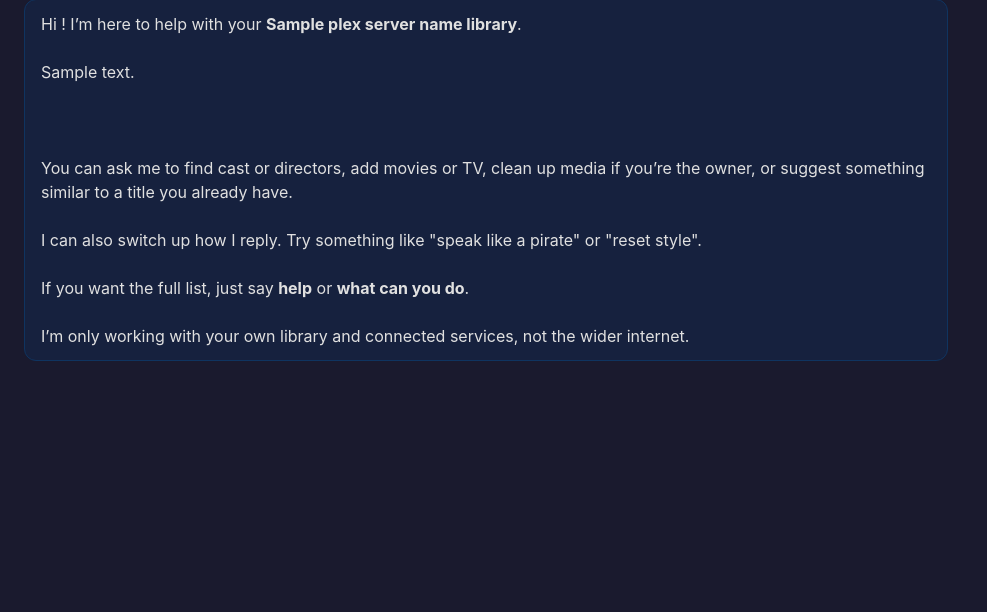
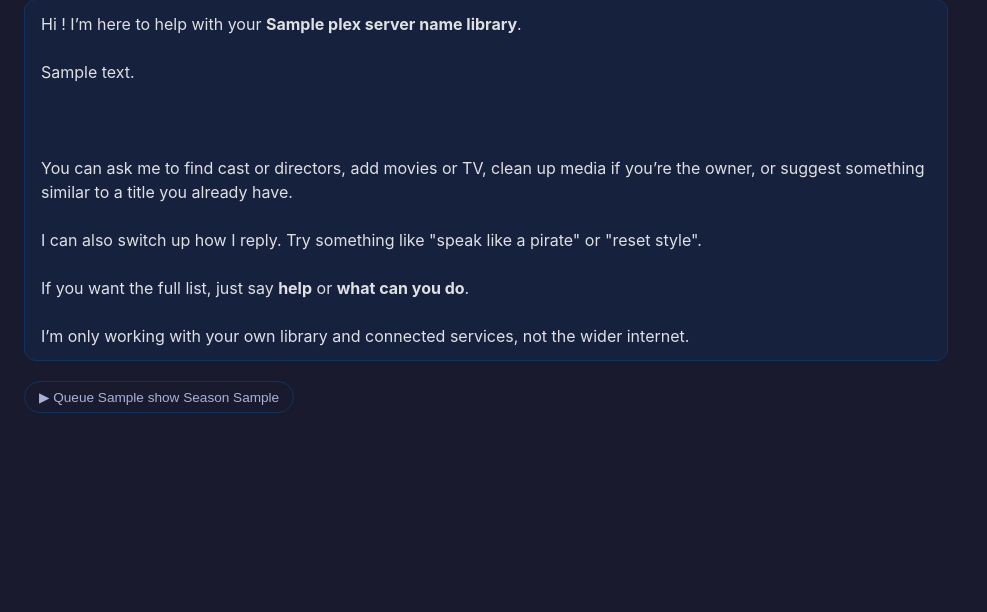
Before and after one commit to lachiendupape/Media_bot, a Flask app: template templates/chat.html in a window 1280 px wide. Shown: the part 83-695 px from the top of the page, without its empty margins (0-987 px from the left). Run offline with Flask 3, Linux system fonts and the light colour scheme; the template is opened without the code that fills it: most values are stand-ins (such as "Sample title", 1, 10 or a date in 2020).

Commit message:
feat: Phase 2B - queue next season quick-action buttons in welcome

```diff
--- a/main.py
+++ b/main.py
@@ -417,11 +417,12 @@
 @require_auth
 def index():
     user = session['plex_user']
-    usage_summary = tautulli_usage.build_weekly_usage_message(user.get('username', ''))
+    welcome_data = tautulli_usage.build_weekly_usage_message(user.get('username', ''))
     return render_template(
         'chat.html',
         user=user,
-        usage_summary=usage_summary,
+        usage_summary=welcome_data.text if welcome_data else None,
+        next_season_suggestions=welcome_data.suggestions if welcome_data else [],
         app_version=config.APP_VERSION,
         flask_env=os.getenv('FLASK_ENV', 'development'),
         plex_server_name=config.PLEX_APP_NAME,
--- a/templates/chat.html
+++ b/templates/chat.html
@@ -84,6 +84,27 @@
         .msg.bot.error {
             border-color: #ff6b6b;
             color: #ff6b6b;
+        }
+        .quick-action-row {
+            display: flex;
+            flex-wrap: wrap;
+            gap: 8px;
+            padding: 4px 0 10px 0;
+            align-self: flex-start;
+        }
+        .quick-action-btn {
+            padding: 7px 14px;
+            border-radius: 20px;
+            border: 1px solid #0f3460;
+            background: #1a1a2e;
+            color: #a8b2d8;
+            font-size: 0.85rem;
+            cursor: pointer;
+            transition: background 0.15s, color 0.15s;
+        }
+        .quick-action-btn:hover {
+            background: #0f3460;
+            color: #fff;
         }
         .input-area {
             padding: 16px 24px;
@@ -273,8 +294,13 @@
 
 If you want the full list, just say <strong>help</strong> or <strong>what can you do</strong>.
 
-I’m only working with your own library and connected services, not the wider internet.</div>
-    </div>
+I’m only working with your own library and connected services, not the wider internet.</div>{% if next_season_suggestions %}
+        <div class="quick-action-row">
+{% for s in next_season_suggestions %}
+          <button class="quick-action-btn" onclick="sendMessage('Add {{ s.show }} Season {{ s.next_season }}')" type="button">▶ Queue {{ s.show }} Season {{ s.next_season }}</button>
+{% endfor %}
+        </div>
+{% endif %}    </div>
     <div class="input-area">
         <input type="text" id="msgInput" placeholder="Try: add Sinners, who starred in Heat, or what can you do?" autocomplete="off">
         <button id="sendBtn">Send</button>
@@ -476,6 +502,11 @@
 
         btn.addEventListener('click', send);
         input.addEventListener('keydown', e => { if (e.key === 'Enter') send(); });
+
+        function sendMessage(text) {
+            input.value = text;
+            send();
+        }
         reportBugBtn.addEventListener('click', openBugModal);
         cancelBugBtn.addEventListener('click', closeBugModal);
         submitBugBtn.addEventListener('click', submitBugReport);
```
Also changed, not shown: tautulli_usage.py (+37 -13 lines), tests/test_tautulli_usage.py (+12 -7 lines).
